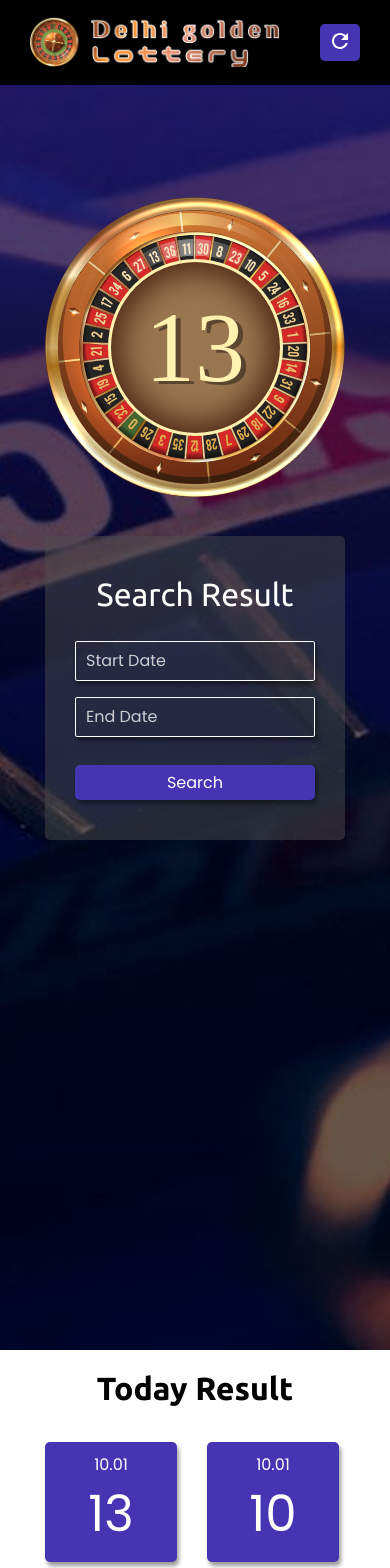
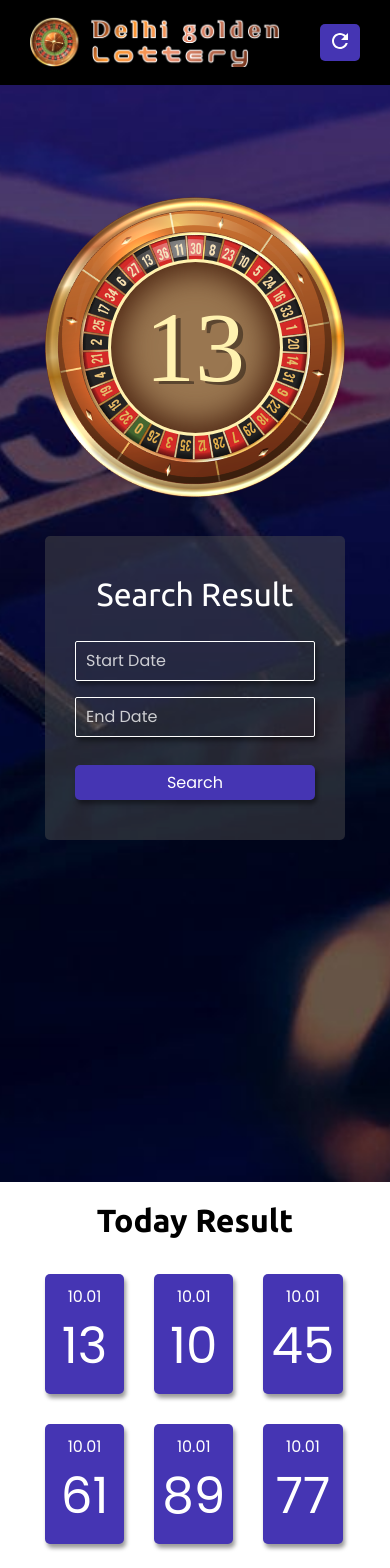
Before and after one commit to abinash0013/delhi-golden-lottery, a React (Create React App) app: page / in a window 390 px wide. Shown: the top 1568 px of the page. Built offline with nearby package versions, Linux system fonts and the light colour scheme.

Commit message:
Update style.css

```diff
--- a/src/style.css
+++ b/src/style.css
@@ -362,7 +362,7 @@ footer .copyright-text {
 }
 @media (max-width: 835px) {
     .banner {
-        min-height: 190vh;
+        min-height: 140vh;
     }
     .banner-content {
         flex-direction: column;
@@ -377,6 +377,9 @@ footer .copyright-text {
     }
 }
 @media (max-width: 765px) {
+    .banner {
+        min-height: 160vh;
+    }
     .banner-content .left img {
         height: 350px;
     }
@@ -401,13 +404,26 @@ footer .copyright-text {
         padding: 10px 0;
         height: auto;
     }
+    .banner {
+        min-height: 160vh;
+    }
+}
+@media (max-width: 565px) {
+    .today-result .box {
+        width: calc(40%);
+        padding: 10px 0;
+        height: auto;
+    }
+    .banner {
+        min-height: 160vh;
+    }
 }
 @media (max-width: 425px) {
     .navbar {
         padding: 15px 0;
     }
     .banner {
-        min-height: 160vh;
+        min-height: 140vh;
     }
     .banner-content .column {
         margin: 50px 20px;
@@ -433,13 +449,6 @@ footer .copyright-text {
     }
     .previous-result .years-text p {
         padding: 0 5px;
-    }
-}
-@media (max-width: 565px) {
-    .today-result .box {
-        width: calc(40%);
-        padding: 10px 0;
-        height: auto;
     }
 }
 @media (max-width: 375px) {
```
